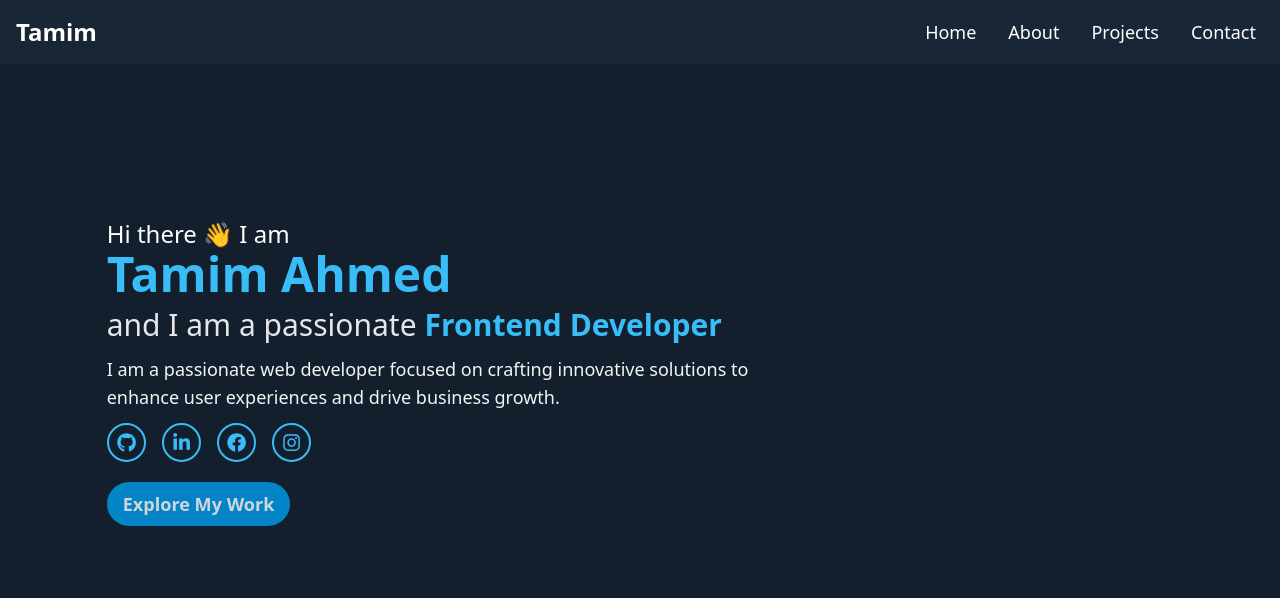
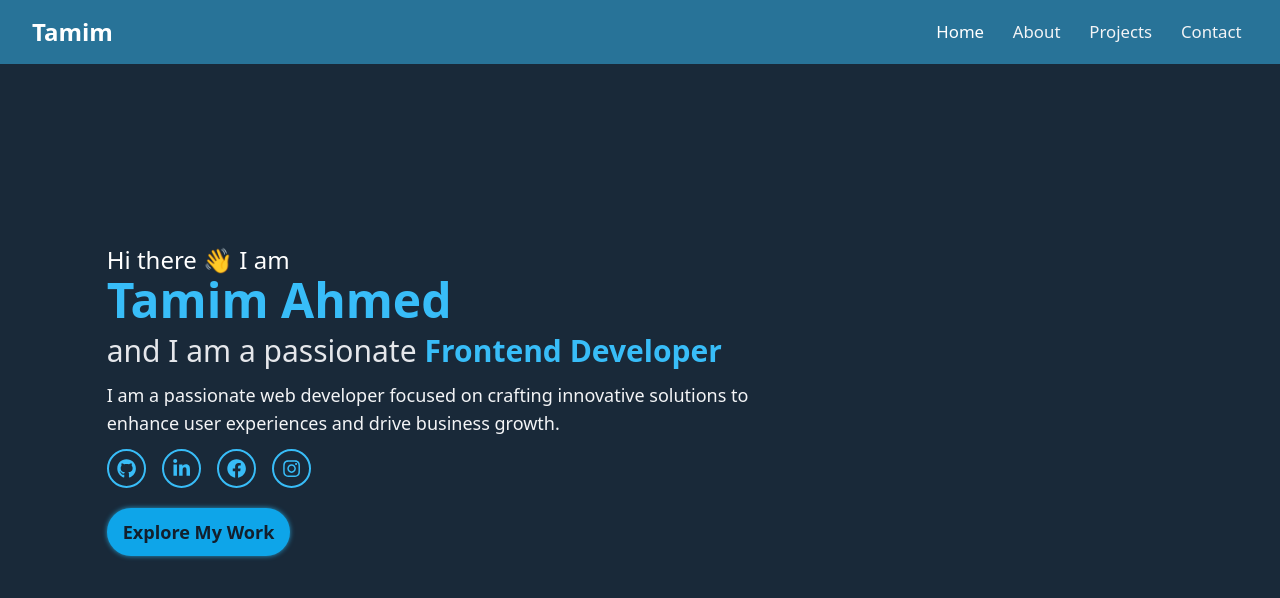
Before and after one commit to Tamim-369/Portfolio, a React (Vite) app: page / in a window 1280 px wide. Shown: the top 598 px of the page. Built offline with nearby package versions, Linux system fonts and the light colour scheme.

Commit message:
making the hero section

```diff
--- a/src/App.css
+++ b/src/App.css
@@ -71,3 +71,11 @@
   font-weight: 900;
   font-style: italic;
 }
+
+.shadow-all {
+  box-shadow: 0 0 5px rgba(44, 195, 255, 0.727);
+}
+
+.icon-shadow-all:hover {
+  box-shadow: 0 0 5px rgb(44, 195, 255);
+}
--- a/src/App.jsx
+++ b/src/App.jsx
@@ -6,9 +6,11 @@ import Navbar from "./components/Navbar";
 function App() {
   return (
     <BrowserRouter>
-      <div className="min-h-screen w-screen box-border  hover:transition-[background] duration-100 ease-linear delay-0 bg-[#131f2c]">
+      <div className="min-h-screen w-screen box-border  hover:transition-[background] duration-100 ease-linear delay-0 bg-[#192939]">
         <Navbar />
+        {/* <div className="bg-gradient-to-br from-transparent to-sky-950"> */}
         <Hero />
+        {/* </div> */}
       </div>
     </BrowserRouter>
   );
--- a/src/components/Hero.jsx
+++ b/src/components/Hero.jsx
@@ -17,8 +17,8 @@ import HeroContent from "./HeroContent";
 
 const Hero = () => {
   return (
-    <div className=" transition-all  min-h-[93dvh] flex flex-col justify-center items-start w-10/12 mx-auto">
-      <div className="flex justify-center my-auto items-center">
+    <div className=" transition-all  min-h-[100dvh]  flex flex-col  justify-center items-start w-10/12 mx-auto">
+      <div className="flex justify-center my-auto items-center z-20">
         <motion.div
           initial={{ opacity: 0, x: -100 }}
           animate={{ opacity: 1, x: 0 }}
--- a/src/components/HeroContent.jsx
+++ b/src/components/HeroContent.jsx
@@ -6,6 +6,7 @@ import {
   FaLinkedinIn,
 } from "react-icons/fa";
 import { TypeAnimation } from "react-type-animation";
+import { motion, spring } from "framer-motion";
 
 const HeroContent = () => {
   return (
@@ -14,7 +15,7 @@ const HeroContent = () => {
       <h1 className="text-xl sm:text-2xl font-bold">
         <span className="text-4xl sm:text-5xl text-sky-400 ">Tamim Ahmed</span>
       </h1>
-      <span className="text-2xl sm:text-3xl font-medium text-gray-200 mt-2 flex justify-center sm:justify-start items-center flex-wrap gap-2 sm:flex-row ">
+      <span className="text-xl sm:text-3xl font-medium text-gray-200 mt-2 flex justify-center sm:justify-start items-center flex-wrap gap-2 sm:flex-row ">
         <div>and I am a passionate </div>
         <TypeAnimation
           sequence={[
@@ -28,7 +29,7 @@ const HeroContent = () => {
             1000,
           ]}
           speed={50}
-          className="text-sky-400 font-bold text-3xl"
+          className="text-sky-400 font-bold text-2xl sm:text-3xl"
           repeat={Infinity}
         />
       </span>
@@ -40,21 +41,31 @@ const HeroContent = () => {
       </div>
       <div className="flex-col ">
         <div className="links flex  sm:mr-5 mx-auto justify-center sm:justify-start items-center mt-3 gap-4 sm:text-[1.2rem] text-[1.3rem] text-gray-100 ">
-          <div className=" hover:text-gray-900 hover:bg-sky-400  hover:shadow-md hover:shadow-sky-400 transition-all duration-300 ease-linear p-2 rounded-full border-2 text-sky-400 border-sky-400 cursor-pointer">
+          <div className=" hover:text-gray-900 hover:bg-sky-400  icon-shadow-all  transition-all duration-300 ease-linear p-2 rounded-full border-2 text-sky-400 border-sky-400 cursor-pointer">
             <FaGithub />
           </div>
-          <div className=" hover:text-gray-900 hover:bg-sky-400  hover:shadow-md hover:shadow-sky-400 transition-all duration-300 ease-linear p-2 rounded-full border-2 text-sky-400 border-sky-400 cursor-pointer">
+          <div className=" hover:text-gray-900 hover:bg-sky-400  icon-shadow-all  transition-all duration-300 ease-linear p-2 rounded-full border-2 text-sky-400 border-sky-400 cursor-pointer">
             <FaLinkedinIn />
           </div>
-          <div className=" hover:text-gray-900 hover:bg-sky-400  hover:shadow-md hover:shadow-sky-400 transition-all duration-300 ease-linear p-2 rounded-full border-2 text-sky-400 border-sky-400 cursor-pointer">
+          <div className=" hover:text-gray-900 hover:bg-sky-400  icon-shadow-all  transition-all duration-300 ease-linear p-2 rounded-full border-2 text-sky-400 border-sky-400 cursor-pointer">
             <FaFacebook />
           </div>
-          <div className=" hover:text-gray-900 hover:bg-sky-400  hover:shadow-md hover:shadow-sky-400 transition-all duration-300 ease-linear p-2 rounded-full border-2 text-sky-400 border-sky-400 cursor-pointer">
+          <div className=" hover:text-gray-900 hover:bg-sky-400  icon-shadow-all  transition-all duration-300 ease-linear p-2 rounded-full border-2 text-sky-400 border-sky-400 cursor-pointer">
             <FaInstagram />
           </div>
         </div>
-        <div className="btn-group flex sm:justify-start justify-center items-center mt-5 ">
-          <button className="py-2 px-4 bg-sky-600  shadow-sky-600  text-gray-300 rounded-3xl font-semibold transition-all text-[1.13rem] ease-linear duration-300 hover:scale-105">
+        <motion.div
+          initial={{ opacity: 0, x: 300 }}
+          animate={{ opacity: 1, x: 0 }}
+          transition={{ duration: 1 }}
+          className="btn-group hidden sm:flex sm:justify-start justify-center items-center mt-5 "
+        >
+          <button className="py-[0.65rem]   px-4 bg-sky-500 shadow-all   rounded-3xl font-semibold transition-all text-[1.13rem] ease-linear text-[#131f2c] duration-300 hover:scale-105">
+            Explore My Work
+          </button>
+        </motion.div>
+        <div className="btn-group flex sm:hidden sm:justify-start justify-center items-center mt-5 ">
+          <button className="py-2 px-4 bg-sky-600  shadow-sky-600  text-gray-300 rounded-md font-semibold transition-all text-[1.13rem] ease-linear duration-300 hover:scale-105">
             Explore My Work
           </button>
         </div>
--- a/src/components/Navbar.jsx
+++ b/src/components/Navbar.jsx
@@ -1,6 +1,7 @@
 import React, { useState } from "react";
 import { Link } from "react-router-dom";
 import "../App.css";
+import { motion } from "framer-motion";
 const Navbar = () => {
   const [isOpen, setIsOpen] = useState(false);
 
@@ -9,8 +10,8 @@ const Navbar = () => {
   };
 
   return (
-    <nav className="bg-[#182636] fixed z-10 w-full ">
-      <div className="max-w-7xl mx-auto px-4">
+    <nav className={` mx-auto w-full  fixed    z-50 `}>
+      <div className=" mx-auto px-8 filter backdrop-blur-2xl bg-sky-400/50">
         <div className="flex justify-between h-16 items-center   ">
           <div className="flex-shrink-0 flex justify-center items-center">
             <Link
@@ -21,28 +22,28 @@ const Navbar = () => {
             </Link>
           </div>
           <div className="hidden md:block">
-            <div className="ml-10 flex items-baseline space-x-4 text-white">
+            <div className="ml-10 flex items-baseline space-x-4 text-[1.05rem] text-white font-sans ">
               <a
                 href="/"
-                className="  px-2 pt-1 pb-1 transition-all ease-linear duration-150 hover:pb-0 hover:border-b-2 border-sky-400 text-lg font-medium"
+                className="  px-[0.4rem]   transition-all ease-linear duration-150   font-medium"
               >
                 Home
               </a>
               <a
                 href="/"
-                className="  px-2 pt-1 pb-1 transition-all ease-linear duration-150 hover:pb-0 hover:border-b-2 border-sky-400 text-lg font-medium"
+                className="  px-[0.4rem]   transition-all ease-linear duration-150 hover:pb-0  font-medium text-gray-100"
               >
                 About
               </a>
               <a
                 href="/"
-                className="  px-2 pt-1 pb-1 transition-all ease-linear duration-150 hover:pb-0 hover:border-b-2 border-sky-400 text-lg font-medium"
+                className="   px-[0.4rem]   transition-all ease-linear duration-150 hover:pb-0   font-medium text-gray-100"
               >
                 Projects
               </a>
               <a
                 href="/"
-                className="   px-2 pt-1 pb-1 transition-all ease-linear duration-150 hover:pb-0 hover:border-b-2 border-sky-400 text-lg font-medium"
+                className="    px-[0.4rem]   transition-all ease-linear duration-150 hover:pb-0  font-medium text-gray-100"
               >
                 Contact
               </a>
@@ -51,10 +52,10 @@ const Navbar = () => {
           <div className="-mr-2 flex md:hidden">
             <button
               onClick={toggleNavbar}
-              className="text-white hover:text-white focus:outline-none focus:text-white"
+              className="text-white p-2  rounded-lg   hover:text-white focus:outline-none focus:text-white"
             >
               <svg
-                className="h-6 w-6"
+                className="h-7 w-7"
                 viewBox="0 0 24 24"
                 fill="none"
                 xmlns="http://www.w3.org/2000/svg"
@@ -72,34 +73,41 @@ const Navbar = () => {
         </div>
       </div>
       {isOpen && (
-        <div className="md:hidden">
-          <div className="px-2 pt-2 pb-3 space-y-1 sm:px-3">
+        <motion.div
+          initial={{ display: "none" }}
+          animate={{ display: "block" }}
+          transition={{ duration: 0.6 }}
+          className="md:hidden  absolute w-full  right-0 h-[100dvh]"
+        >
+          <div className="px-2  space-y-2 sm:px-3 h-full flex flex-col justify-center items-center  backdrop-blur-3xl bg-sky-500/25 shadow-sm shadow-sky-800 text-center">
+            <div className="flex flex-col gap-2 mb-44">
               <a
                 href="/"
-              className="text-gray-300 hover:text-white block px-3 py-2 rounded-md text-base font-medium"
+                className="text-gray-300 p-2 w-full    hover:text-white flex justify-center items-center  px-3 py-2 rounded-md text-xl font-medium"
               >
                 Home
               </a>
               <a
                 href="/"
-              className="text-gray-300 hover:text-white block px-3 py-2 rounded-md text-base font-medium"
+                className="text-gray-300 p-2 w-full    hover:text-white flex justify-center items-center  px-3 py-2 rounded-md text-xl font-medium"
               >
                 About
               </a>
               <a
                 href="/"
-              className="text-gray-300 hover:text-white block px-3 py-2 rounded-md text-base font-medium"
+                className="text-gray-300 p-2 w-full bg  hover:text-white flex justify-center items-center  px-3 py-2 rounded-md text-xl font-medium"
               >
                 Projects
               </a>
               <a
                 href="/"
-              className="text-gray-300 hover:text-white block px-3 py-2 rounded-md text-base font-medium"
+                className="text-gray-300 p-2 w-full bg  hover:text-white flex justify-center items-center  px-3 py-2 rounded-md text-xl font-medium"
               >
                 Contact
               </a>
             </div>
           </div>
+        </motion.div>
       )}
     </nav>
   );
--- a/tailwind.config.js
+++ b/tailwind.config.js
@@ -1,16 +1,7 @@
-/** @type {import('tailwindcss').Config} */
-
 export default {
   content: ["./index.html", "./src/**/*.{js,ts,jsx,tsx}"],
   theme: {
-    extend: {
-      colors: {
-        skyGradient: {
-          light: "#87CEEB", // Light sky blue color
-          dark: "#1E90FF", // Dark sky blue color
-        },
-      },
-    },
+    extend: {},
   },
   plugins: [],
 };
```
Lines whose indentation alone changed are shown as unchanged.
